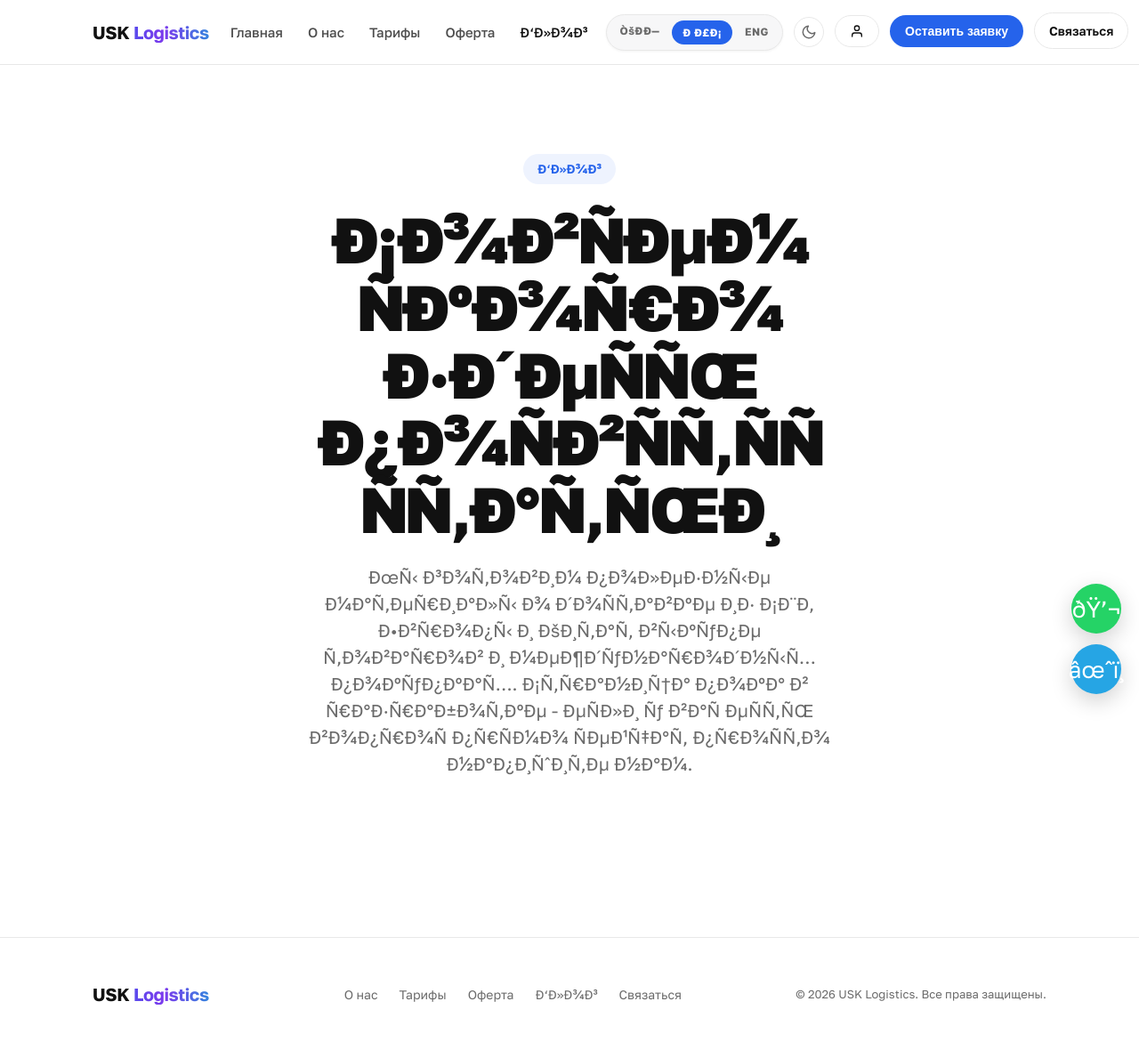
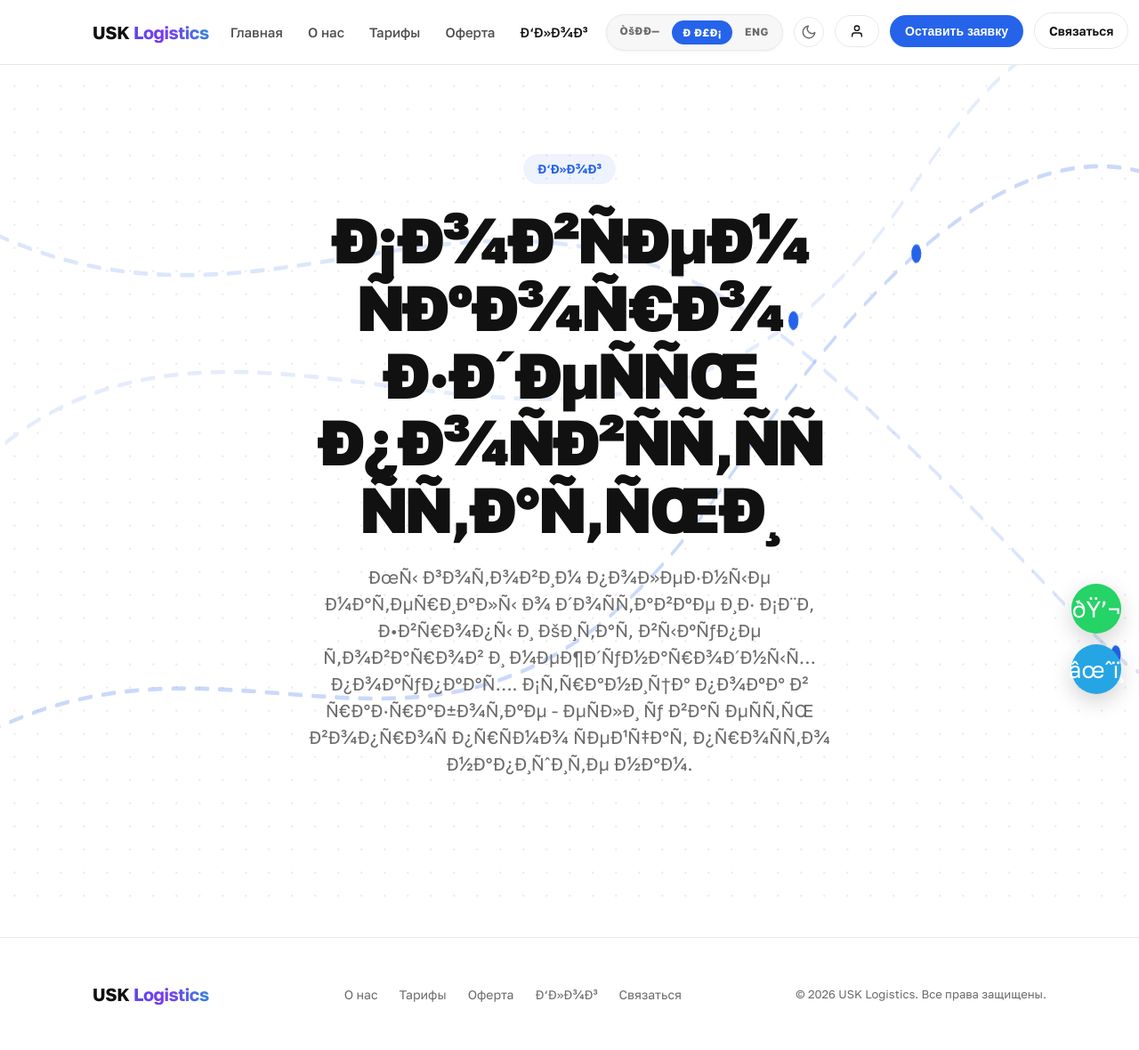
Before and after one commit to tainaro25/usk-logistics-site, a PHP site: page /blog.html in a window 1280 px wide. Shown: the whole page at 89% size. Run offline with PHP 8.4, Linux system fonts and the light colour scheme.

Commit message:
Add animated hero background (route lines + drifting dot grid)
Applied to the marketing-style hero sections: contact, tariffs and
blog get the full combo (routes + grid); the homepage gets grid-only
since it already has its own static routes illustration in the hero
foreground, and layering a second route motif behind it would just
compete with that. Respects prefers-reduced-motion.

Co-Authored-By: Claude Sonnet 5 <noreply@anthropic.com>

```diff
--- a/about.html
+++ b/about.html
@@ -45,7 +45,7 @@
 <link rel="preconnect" href="https://fonts.gstatic.com" crossorigin>
 <link href="https://fonts.googleapis.com/css2?family=Golos+Text:wght@400;500;600;700;800;900&display=swap" rel="stylesheet">
 <link rel="icon" type="image/svg+xml" href="assets/favicon.svg">
-<link rel="stylesheet" href="assets/style.css?v=39">
+<link rel="stylesheet" href="assets/style.css?v=45">
 </head>
 <body>
 
--- a/account-dashboard.html
+++ b/account-dashboard.html
@@ -10,7 +10,7 @@
 <link rel="preconnect" href="https://fonts.googleapis.com">
 <link rel="preconnect" href="https://fonts.gstatic.com" crossorigin>
 <link href="https://fonts.googleapis.com/css2?family=Golos+Text:wght@400;500;600;700;800;900&display=swap" rel="stylesheet">
-<link rel="stylesheet" href="assets/style.css?v=44">
+<link rel="stylesheet" href="assets/style.css?v=45">
 </head>
 <body>
 
--- a/account-login.html
+++ b/account-login.html
@@ -10,7 +10,7 @@
 <link rel="preconnect" href="https://fonts.googleapis.com">
 <link rel="preconnect" href="https://fonts.gstatic.com" crossorigin>
 <link href="https://fonts.googleapis.com/css2?family=Golos+Text:wght@400;500;600;700;800;900&display=swap" rel="stylesheet">
-<link rel="stylesheet" href="assets/style.css?v=39">
+<link rel="stylesheet" href="assets/style.css?v=45">
 </head>
 <body>
 
--- a/assets/style.css
+++ b/assets/style.css
@@ -435,6 +435,98 @@ img {
   gap: 14px;
   justify-content: center;
   flex-wrap: wrap;
+}
+
+/* Animated hero background (route lines + drifting dot grid) */
+.hero-animated {
+  position: relative;
+  overflow: hidden;
+}
+
+.hero-animated > .wrap {
+  position: relative;
+  z-index: 2;
+}
+
+.hero-bg {
+  position: absolute;
+  inset: -60px;
+  z-index: 1;
+  pointer-events: none;
+}
+
+.hero-bg .hero-grid {
+  position: absolute;
+  inset: 0;
+  background-image: radial-gradient(var(--border) 1.4px, transparent 1.4px);
+  background-size: 26px 26px;
+  animation: heroGridDrift 46s linear infinite;
+}
+
+.hero-bg svg {
+  position: absolute;
+  inset: 0;
+  width: 100%;
+  height: 100%;
+}
+
+.hero-bg path {
+  fill: none;
+  stroke: var(--accent);
+  stroke-width: 1.4;
+  stroke-linecap: round;
+  opacity: 0.24;
+  stroke-dasharray: 8 7;
+  animation: heroDashDrift 16s linear infinite;
+}
+
+.hero-bg path:nth-child(2) {
+  animation-duration: 20s;
+  opacity: 0.16;
+}
+
+.hero-bg path:nth-child(3) {
+  animation-duration: 24s;
+  opacity: 0.12;
+}
+
+.hero-bg circle.hero-pulse {
+  fill: var(--accent);
+  r: 3.2;
+  animation: heroTravel 9s linear infinite;
+}
+
+.hero-bg circle.hero-pulse.p2 {
+  animation-duration: 11s;
+  animation-delay: -3s;
+}
+
+.hero-bg circle.hero-pulse.p3 {
+  animation-duration: 13s;
+  animation-delay: -1s;
+}
+
+@keyframes heroGridDrift {
+  to { background-position: 260px 130px; }
+}
+
+@keyframes heroDashDrift {
+  to { stroke-dashoffset: -300; }
+}
+
+@keyframes heroTravel {
+  0% { offset-distance: 0%; opacity: 0; }
+  8% { opacity: 1; }
+  92% { opacity: 1; }
+  100% { offset-distance: 100%; opacity: 0; }
+}
+
+@media (prefers-reduced-motion: reduce) {
+  .hero-bg .hero-grid,
+  .hero-bg path,
+  .hero-bg circle.hero-pulse {
+    animation: none;
+  }
 }
 
 /* Routes map */
--- a/blog.html
+++ b/blog.html
@@ -40,7 +40,7 @@
 <link rel="preconnect" href="https://fonts.gstatic.com" crossorigin>
 <link href="https://fonts.googleapis.com/css2?family=Golos+Text:wght@400;500;600;700;800;900&display=swap" rel="stylesheet">
 <link rel="icon" type="image/svg+xml" href="assets/favicon.svg">
-<link rel="stylesheet" href="assets/style.css?v=39">
+<link rel="stylesheet" href="assets/style.css?v=45">
 </head>
 <body>
 
@@ -85,7 +85,18 @@
 </header>
 
 <main>
-  <section class="hero" style="padding: 100px 0 100px; text-align: center;">
+  <section class="hero hero-animated" style="padding: 100px 0 100px; text-align: center;">
+    <div class="hero-bg" aria-hidden="true">
+      <div class="hero-grid"></div>
+      <svg viewBox="0 0 800 320" preserveAspectRatio="none">
+        <path d="M -20 260 C 180 180, 320 300, 500 160 S 780 40, 860 90" />
+        <path d="M -20 60 C 200 140, 340 20, 560 120 S 760 260, 860 200" />
+        <path d="M -20 180 C 160 40, 420 220, 620 60 S 800 160, 860 140" />
+        <circle class="hero-pulse p1" style="offset-path: path('M -20 260 C 180 180, 320 300, 500 160 S 780 40, 860 90')"></circle>
+        <circle class="hero-pulse p2" style="offset-path: path('M -20 60 C 200 140, 340 20, 560 120 S 760 260, 860 200')"></circle>
+        <circle class="hero-pulse p3" style="offset-path: path('M -20 180 C 160 40, 420 220, 620 60 S 800 160, 860 140')"></circle>
+      </svg>
+    </div>
     <div class="wrap" style="max-width: 640px; margin: 0 auto;">
       <span class="eyebrow">Блог</span>
       <h1>Совсем скоро здесь появятся статьи</h1>
--- a/offer.html
+++ b/offer.html
@@ -45,7 +45,7 @@
 <link rel="preconnect" href="https://fonts.gstatic.com" crossorigin>
 <link href="https://fonts.googleapis.com/css2?family=Golos+Text:wght@400;500;600;700;800;900&display=swap" rel="stylesheet">
 <link rel="icon" type="image/svg+xml" href="assets/favicon.svg">
-<link rel="stylesheet" href="assets/style.css?v=39">
+<link rel="stylesheet" href="assets/style.css?v=45">
 </head>
 <body>
 
--- a/request.html
+++ b/request.html
@@ -10,7 +10,7 @@
 <link rel="preconnect" href="https://fonts.googleapis.com">
 <link rel="preconnect" href="https://fonts.gstatic.com" crossorigin>
 <link href="https://fonts.googleapis.com/css2?family=Golos+Text:wght@400;500;600;700;800;900&display=swap" rel="stylesheet">
-<link rel="stylesheet" href="assets/style.css?v=39">
+<link rel="stylesheet" href="assets/style.css?v=45">
 </head>
 <body>
 
--- a/track.html
+++ b/track.html
@@ -10,7 +10,7 @@
 <link rel="preconnect" href="https://fonts.googleapis.com">
 <link rel="preconnect" href="https://fonts.gstatic.com" crossorigin>
 <link href="https://fonts.googleapis.com/css2?family=Golos+Text:wght@400;500;600;700;800;900&display=swap" rel="stylesheet">
-<link rel="stylesheet" href="assets/style.css?v=39">
+<link rel="stylesheet" href="assets/style.css?v=45">
 </head>
 <body>
 
```
Also changed, not shown: contact.html (+13 -2 lines), index.html (+5 -2 lines), tariffs.html (+13 -2 lines).
